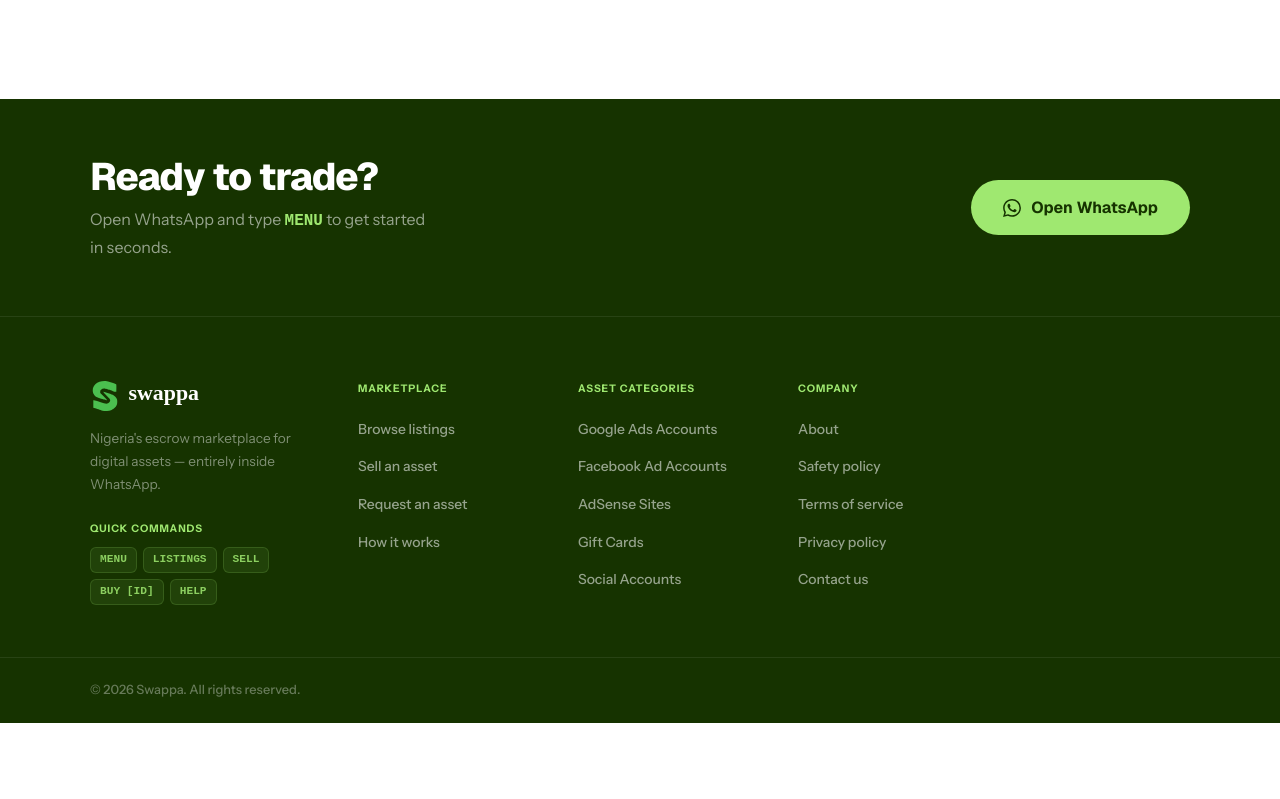
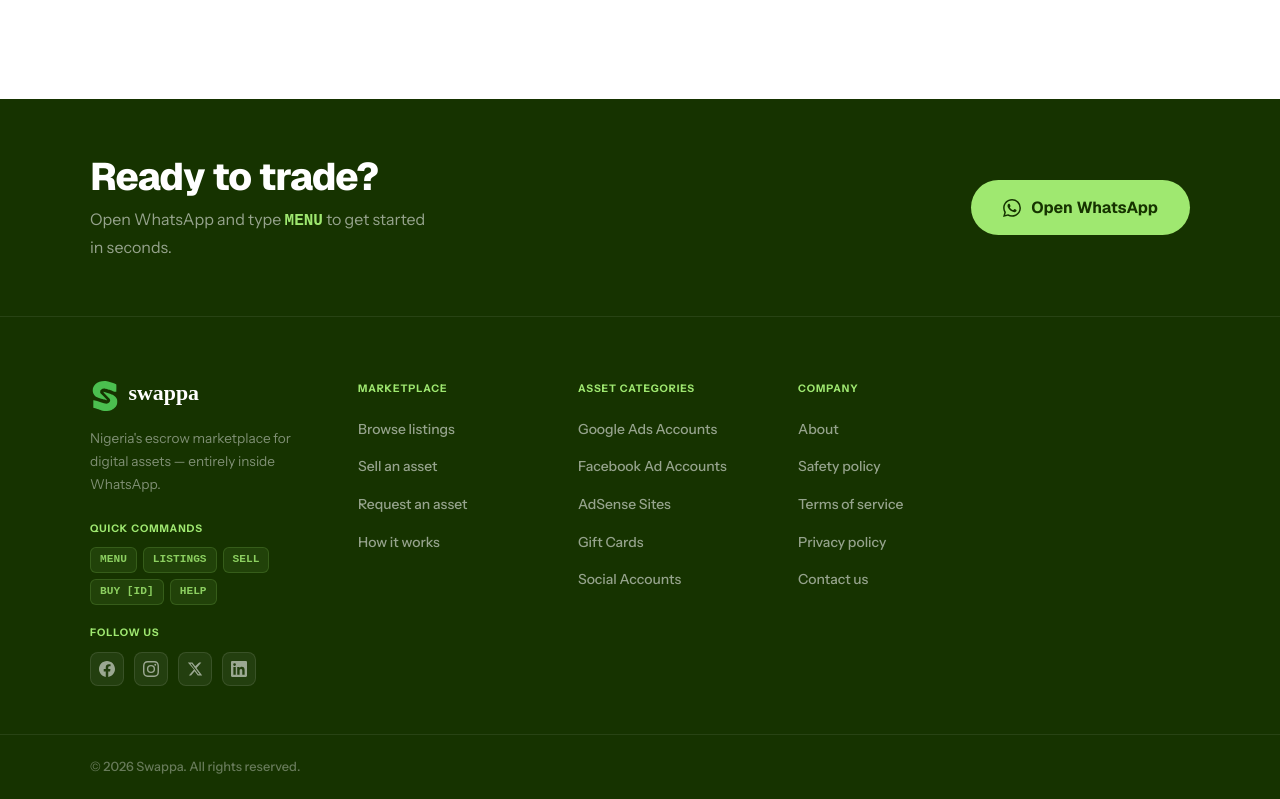
Before and after one commit to chirrylun/swappa, a Next.js app in the folder swappa/: page / in a window 1280 px wide. Shown: the part 3967-4766 px from the top of the page. Before the commit the page ends 4690 px from the top, so only its background shows below. Built offline with nearby package versions, Linux system fonts and the light colour scheme.

Commit message:
Update Footer.tsx

```diff
--- a/swappa/src/components/layout/Footer.tsx
+++ b/swappa/src/components/layout/Footer.tsx
@@ -5,6 +5,45 @@ const WA_ICON = (
     <path d="M17.472 14.382c-.297-.149-1.758-.867-2.03-.967-.273-.099-.471-.148-.67.15-.197.297-.767.966-.94 1.164-.173.199-.347.223-.644.075-.297-.15-1.255-.463-2.39-1.475-.883-.788-1.48-1.761-1.653-2.059-.173-.297-.018-.458.13-.606.134-.133.298-.347.446-.52.149-.174.198-.298.298-.497.099-.198.05-.371-.025-.52-.075-.149-.669-1.612-.916-2.207-.242-.579-.487-.5-.669-.51-.173-.008-.371-.01-.57-.01-.198 0-.52.074-.792.372-.272.297-1.04 1.016-1.04 2.479 0 1.462 1.065 2.875 1.213 3.074.149.198 2.096 3.2 5.077 4.487.709.306 1.262.489 1.694.625.712.227 1.36.195 1.871.118.571-.085 1.758-.719 2.006-1.413.248-.694.248-1.289.173-1.413-.074-.124-.272-.198-.57-.347m-5.421 7.403h-.004a9.87 9.87 0 01-5.031-1.378l-.361-.214-3.741.982.998-3.648-.235-.374a9.86 9.86 0 01-1.51-5.26c.001-5.45 4.436-9.884 9.888-9.884 2.64 0 5.122 1.03 6.988 2.898a9.825 9.825 0 012.893 6.994c-.003 5.45-4.437 9.884-9.885 9.884m8.413-18.297A11.815 11.815 0 0012.05 0C5.495 0 .16 5.335.157 11.892c0 2.096.547 4.142 1.588 5.945L.057 24l6.305-1.654a11.882 11.882 0 005.683 1.448h.005c6.554 0 11.89-5.335 11.893-11.893a11.821 11.821 0 00-3.48-8.413z" />
   </svg>
 );
+
+const SOCIALS = [
+  {
+    label: 'Facebook',
+    href: 'https://web.facebook.com/profile.php?id=61579138644345',
+    icon: (
+      <svg width="16" height="16" viewBox="0 0 24 24" fill="currentColor">
+        <path d="M24 12.073C24 5.405 18.627 0 12 0S0 5.405 0 12.073C0 18.1 4.388 23.094 10.125 24v-8.437H7.078v-3.49h3.047V9.41c0-3.025 1.792-4.697 4.533-4.697 1.312 0 2.686.236 2.686.236v2.97h-1.513c-1.491 0-1.956.93-1.956 1.886v2.268h3.328l-.532 3.49h-2.796V24C19.612 23.094 24 18.1 24 12.073z"/>
+      </svg>
+    ),
+  },
+  {
+    label: 'Instagram',
+    href: 'https://www.instagram.com/swappa_ng?igsh=MWh4d29nbnc5Z2Fqcw==',
+    icon: (
+      <svg width="16" height="16" viewBox="0 0 24 24" fill="currentColor">
+        <path d="M12 2.163c3.204 0 3.584.012 4.85.07 3.252.148 4.771 1.691 4.919 4.919.058 1.265.069 1.645.069 4.849 0 3.205-.012 3.584-.069 4.849-.149 3.225-1.664 4.771-4.919 4.919-1.266.058-1.644.07-4.85.07-3.204 0-3.584-.012-4.849-.07-3.26-.149-4.771-1.699-4.919-4.92-.058-1.265-.07-1.644-.07-4.849 0-3.204.013-3.583.07-4.849.149-3.227 1.664-4.771 4.919-4.919 1.266-.057 1.645-.069 4.849-.069zM12 0C8.741 0 8.333.014 7.053.072 2.695.272.273 2.69.073 7.052.014 8.333 0 8.741 0 12c0 3.259.014 3.668.072 4.948.2 4.358 2.618 6.78 6.98 6.98C8.333 23.986 8.741 24 12 24c3.259 0 3.668-.014 4.948-.072 4.354-.2 6.782-2.618 6.979-6.98.059-1.28.073-1.689.073-4.948 0-3.259-.014-3.667-.072-4.947-.196-4.354-2.617-6.78-6.979-6.98C15.668.014 15.259 0 12 0zm0 5.838a6.162 6.162 0 100 12.324 6.162 6.162 0 000-12.324zM12 16a4 4 0 110-8 4 4 0 010 8zm6.406-11.845a1.44 1.44 0 100 2.881 1.44 1.44 0 000-2.881z"/>
+      </svg>
+    ),
+  },
+  {
+    label: 'X / Twitter',
+    href: 'https://x.com/swappa_ng',
+    icon: (
+      <svg width="16" height="16" viewBox="0 0 24 24" fill="currentColor">
+        <path d="M18.244 2.25h3.308l-7.227 8.26 8.502 11.24H16.17l-4.714-6.231-5.401 6.231H2.744l7.737-8.835L1.254 2.25H8.08l4.253 5.622 5.91-5.622zm-1.161 17.52h1.833L7.084 4.126H5.117z"/>
+      </svg>
+    ),
+  },
+  {
+    label: 'LinkedIn',
+    href: 'https://www.linkedin.com/company/swappa-technologies',
+    icon: (
+      <svg width="16" height="16" viewBox="0 0 24 24" fill="currentColor">
+        <path d="M20.447 20.452h-3.554v-5.569c0-1.328-.027-3.037-1.852-3.037-1.853 0-2.136 1.445-2.136 2.939v5.667H9.351V9h3.414v1.561h.046c.477-.9 1.637-1.85 3.37-1.85 3.601 0 4.267 2.37 4.267 5.455v6.286zM5.337 7.433a2.062 2.062 0 01-2.063-2.065 2.064 2.064 0 112.063 2.065zm1.782 13.019H3.555V9h3.564v11.452zM22.225 0H1.771C.792 0 0 .774 0 1.729v20.542C0 23.227.792 24 1.771 24h20.451C23.2 24 24 23.227 24 22.271V1.729C24 .774 23.2 0 22.222 0h.003z"/>
+      </svg>
+    ),
+  },
+];
 
 const NAV_COLS = [
   {
@@ -29,11 +68,11 @@ const NAV_COLS = [
   {
     heading: 'Company',
     links: [
-      { label: 'About',           href: '#' },
-      { label: 'Safety policy',   href: '#' },
-      { label: 'Terms of service',href: '#' },
-      { label: 'Privacy policy',  href: '#' },
-      { label: 'Contact us',      href: 'https://wa.me/2348143653652?text=HELP' },
+      { label: 'About',            href: '#' },
+      { label: 'Safety policy',    href: '#' },
+      { label: 'Terms of service', href: '#' },
+      { label: 'Privacy policy',   href: '#' },
+      { label: 'Contact us',       href: 'https://wa.me/2348143653652?text=HELP' },
     ],
   },
 ];
@@ -121,7 +160,7 @@ export default function Footer() {
               </p>
 
               {/* Quick commands */}
-              <div style={{ marginBottom: 4 }}>
+              <div style={{ marginBottom: 20 }}>
                 <div style={{
                   fontSize: '0.65rem', fontWeight: 800, textTransform: 'uppercase',
                   letterSpacing: '0.09em', color: 'var(--lime)', marginBottom: 10,
@@ -154,6 +193,43 @@ export default function Footer() {
                         el.style.color = 'rgba(159,232,112,0.85)';
                       }}
                     >{cmd}</a>
+                  ))}
+                </div>
+              </div>
+
+              {/* Socials */}
+              <div>
+                <div style={{
+                  fontSize: '0.65rem', fontWeight: 800, textTransform: 'uppercase',
+                  letterSpacing: '0.09em', color: 'var(--lime)', marginBottom: 10,
+                }}>Follow us</div>
+                <div style={{ display: 'flex', gap: 10 }}>
+                  {SOCIALS.map(s => (
+                    <a
+                      key={s.label}
+                      href={s.href}
+                      target="_blank" rel="noopener noreferrer"
+                      aria-label={s.label}
+                      style={{
+                        display: 'flex', alignItems: 'center', justifyContent: 'center',
+                        width: 34, height: 34, borderRadius: 8,
+                        background: 'rgba(255,255,255,0.06)',
+                        border: '1px solid rgba(255,255,255,0.1)',
+                        color: 'rgba(255,255,255,0.55)',
+                        textDecoration: 'none',
+                        transition: 'background 0.15s, color 0.15s',
+                      }}
+                      onMouseEnter={e => {
+                        const el = e.currentTarget as HTMLElement;
+                        el.style.background = 'rgba(159,232,112,0.12)';
+                        el.style.color = 'var(--lime)';
+                      }}
+                      onMouseLeave={e => {
+                        const el = e.currentTarget as HTMLElement;
+                        el.style.background = 'rgba(255,255,255,0.06)';
+                        el.style.color = 'rgba(255,255,255,0.55)';
+                      }}
+                    >{s.icon}</a>
                   ))}
                 </div>
               </div>
```
